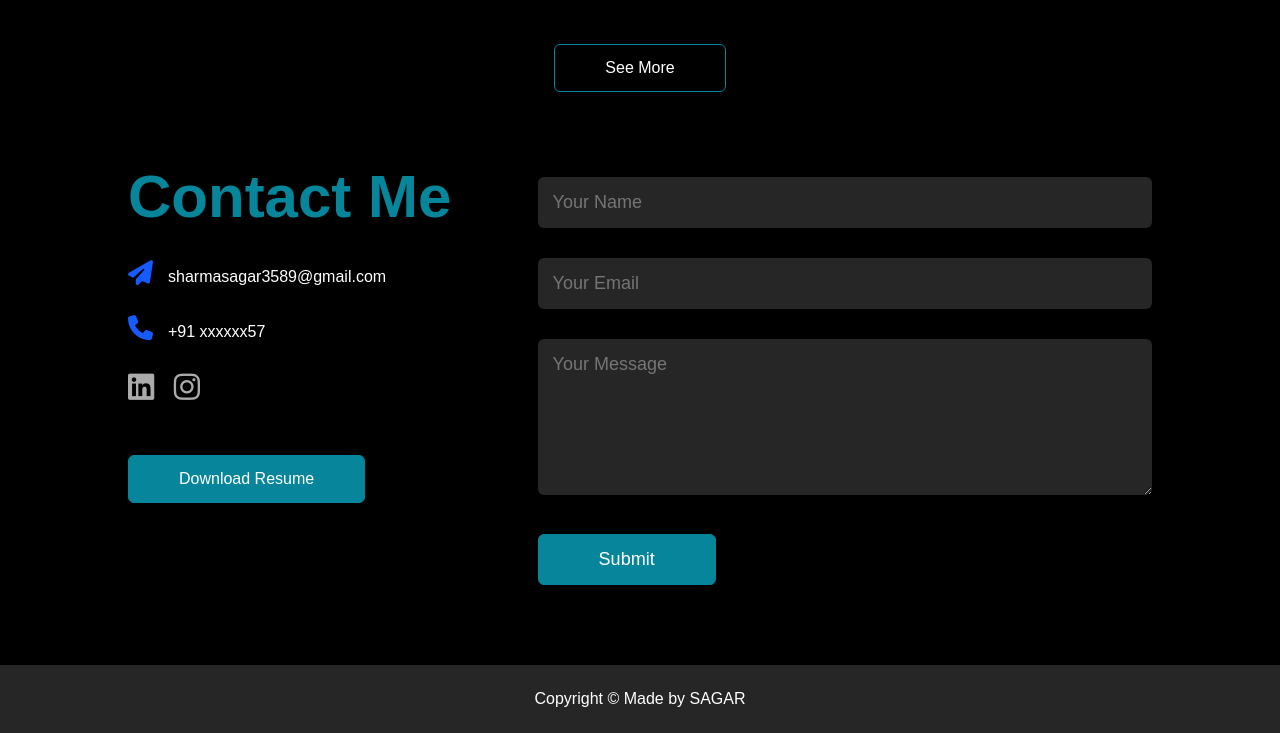
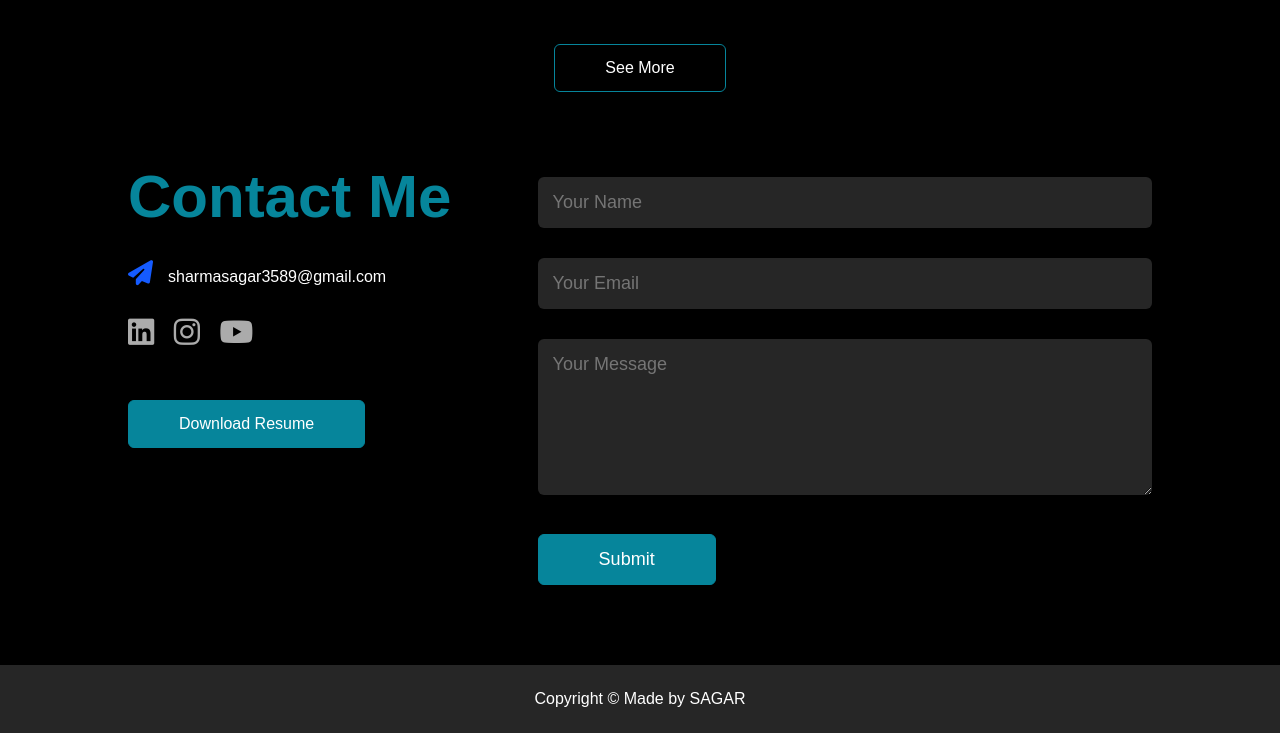
Before and after one commit to sagar10102002/sagarsharma, a plain HTML site: page public/index.html in a window 1280 px wide. Shown: the part 2717-3450 px from the top of the page. Drawn offline with Linux system fonts and the light colour scheme.

Commit message:
Add files via upload

```diff
--- a/public/index.html
+++ b/public/index.html
@@ -145,10 +145,12 @@
                 <div class="contact-left">
                     <h1 class="sub-title">Contact Me</h1>
                     <p><i class="fa-solid fa-paper-plane"></i>sharmasagar3589@gmail.com</p>
-                    <p><i class="fa-solid fa-phone"></i>+91 xxxxxx57</p>
+                    <!--<p><i class="fa-solid fa-phone"></i>+91 xxxxxx57</p>-->
                     <div class="social-icon">
                         <a href="https://www.linkedin.com/in/sagarsharma10102002/"><i class="fa-brands fa-linkedin"></i></a>
                         <a href="https://www.instagram.com/_s_a_g_a_r_01_/profilecard/?igsh=MXg4dHQ0dnoyNHgwcQ=="><i class="fa-brands fa-instagram"></i></a>
+                        <a href="https://www.youtube.com/@Mr.Aryalvlogs"><i class="fa-brands fa-youtube"></i></a>
+
                     </div>
                     <a href="resume.pdf" download class="btn btn2">Download Resume</a>
                 </div>
```
